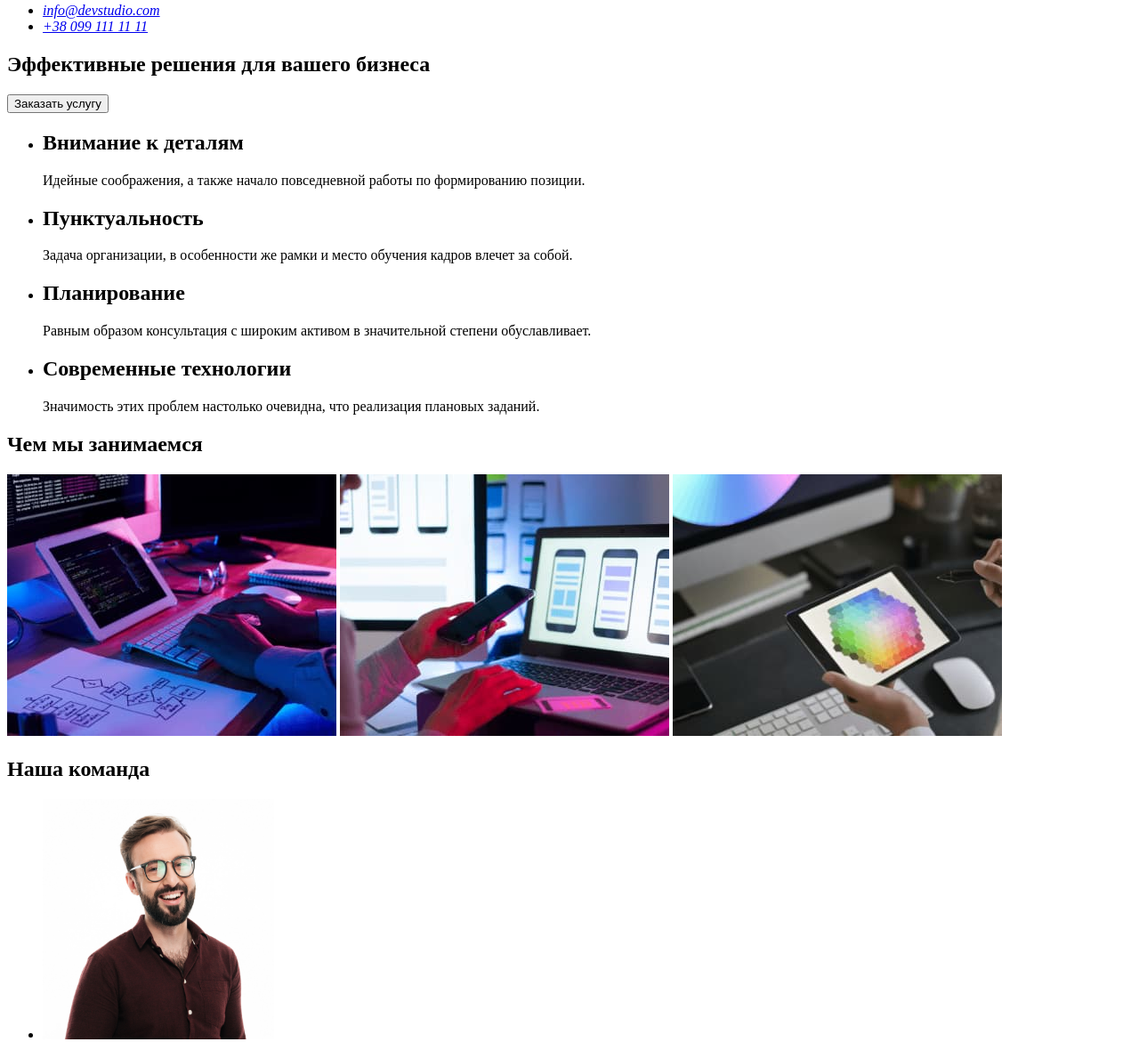
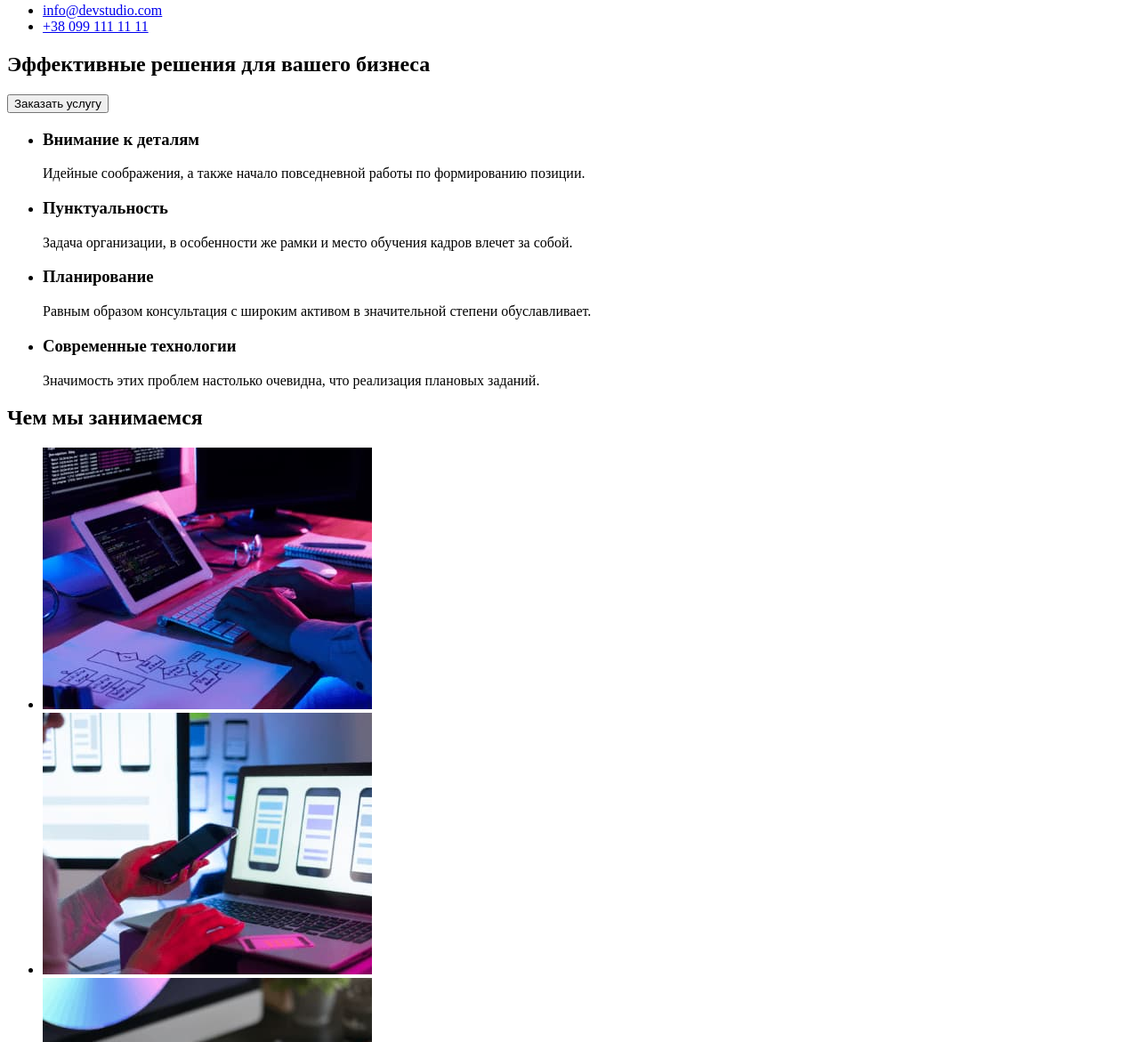
Before and after one commit to SerhiySBV/goit-markup-hw-01, a plain HTML site: page index.html in a window 1280 px wide. Shown: the part 109-1280 px from the top of the page at 89% size. Drawn offline with Linux system fonts and the light colour scheme.

Commit message:
Update index.html

```diff
--- a/index.html
+++ b/index.html
@@ -10,7 +10,6 @@
     <!--Header-->
     <header>
       <nav>
-        <a href="/"></a>
         <a lang="en" href="">WebStudio</a>
         <ul>
           <li><a href="">Студия</a></li>
@@ -18,13 +17,12 @@
           <li><a href="">Контакты</a></li>
         </ul>
       </nav>
-      <address>
       <ul>
         <li><a lang="en" href="mailto:info@devstudio.com">info@devstudio.com</a></li>
         <li><a href="tel:+380961111111">+38 099 111 11 11</a></li>
       </ul>
-      </address>
     </header>
+    <main>
       <section>
         <h1>Эффективные решения для вашего бизнеса</h1>
         <button>Заказать услугу</button>
@@ -33,37 +31,35 @@
       <section>
         <ul>
           <li>
-          <h2>Внимание к деталям</h2>
-          <span
-            >Идейные соображения, а также начало повседневной работы по формированию позиции.</span
-          >
+            <h3>Внимание к деталям</h3>
+            <p>Идейные соображения, а также начало повседневной работы по формированию позиции.</p>
           </li>
           <li>
-          <h2>Пунктуальность</h2>
-          <span
-            >Задача организации, в особенности же рамки и место обучения кадров влечет за
-            собой.</span
-          >
+            <h3>Пунктуальность</h3>
+            <p>
+              Задача организации, в особенности же рамки и место обучения кадров влечет за собой.
+            </p>
           </li>
           <li>
-          <h2>Планирование</h2>
-          <span
-            >Равным образом консультация с широким активом в значительной степени
-            обуславливает.</span
-          >
+            <h3>Планирование</h3>
+            <p>
+              Равным образом консультация с широким активом в значительной степени обуславливает.
+            </p>
           </li>
           <li>
-          <h2>Современные технологии</h2>
-          <span>Значимость этих проблем настолько очевидна, что реализация плановых заданий.</span>
+            <h3>Современные технологии</h3>
+            <p>Значимость этих проблем настолько очевидна, что реализация плановых заданий.</p>
           </li>
         </ul>
       </section>
       <!--Specification-->
       <section>
         <h2>Чем мы занимаемся</h2>
-      <img src="./images/pic1.jpg" alt="Фото1" width="370" height="294" />
-      <img src="./images/pic2.jpg" alt="Фото2" width="370" height="294" />
-      <img src="./images/pic3.jpg" alt="Фото3" width="370" height="294" />
+        <ul>
+          <li><img src="./images/pic1.jpg" alt="Фото1" width="370" height="294" /></li>
+          <li><img src="./images/pic2.jpg" alt="Фото2" width="370" height="294" /></li>
+          <li><img src="./images/pic3.jpg" alt="Фото3" width="370" height="294" /></li>
+        </ul>
       </section>
       <section>
         <!--Teem-->
@@ -73,8 +69,8 @@
             <img
               src="./images/product_designer.jpg"
               alt="Продукт дизайнер"
-            width="260"
-            height="270"
+              width="270"
+              height="260"
             />
             <h3>Игорь Демьяненко</h3>
             <p lang="en">Product Designe</p>
@@ -83,32 +79,32 @@
             <img
               src="./images/frontend_developer.jpg"
               alt="Фронтент разработчик"
-            width="260"
-            height="270"
+              width="270"
+              height="260"
             />
             <h3>Ольга Репина</h3>
             <p lang="en">Frontend Develope</p>
           </li>
           <li>
-          <img src="./images/marketing.jpg" alt="Маркетинг" width="260" height="270" />
+            <img src="./images/marketing.jpg" alt="Маркетинг" width="270" height="260" />
             <h3>Николай Тарасов</h3>
             <p lang="en">Marketin</p>
           </li>
           <li>
-          <img src="./images/ui_designer.jpg" alt="ЮИ дизайнер" width="260" height="270" />
+            <img src="./images/ui_designer.jpg" alt="ЮИ дизайнер" width="270" height="260" />
             <h3>Михаил Ермаков</h3>
             <p lang="en">UI Designer</p>
           </li>
         </ul>
       </section>
+    </main>
     <!--Footter-->
     <footer>
       <a href="/"></a>
       <a lang="en" href="">WebStudio</a>
       <address>
         г. Киев, пр-т Леси Украинки, 26
-        <br />
-        <a lang="en" href="mailto:info@example.com">info@example.com</a><br />
+        <a lang="en" href="mailto:info@example.com">info@example.com</a>
         <a href="tel:+380961111111">+38 099 111 11 11</a>
       </address>
     </footer>
```
Lines whose indentation alone changed are shown as unchanged.
